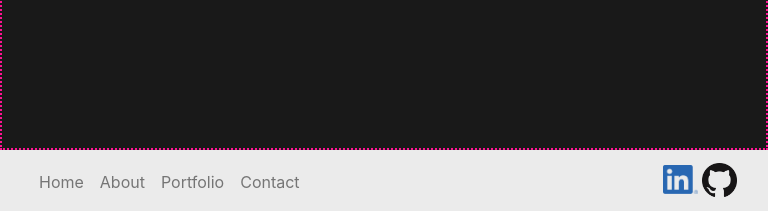
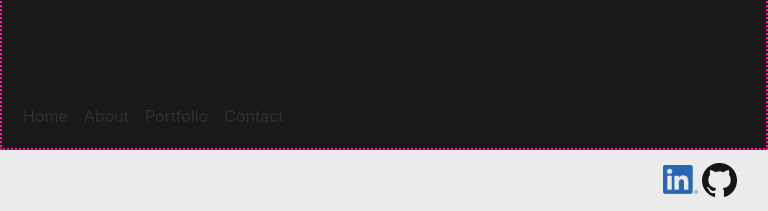
Before and after one commit to EricaTollefson/erica-tollefson-portfolio, a PHP site: page / in a window 768 px wide. Shown: the part 3132-3343 px from the top of the page. Run offline with PHP 8.4, Linux system fonts and the light colour scheme.

Commit message:
update footer nav to open up, adjusted text colors for footer nav

```diff
--- a/public_html/index.php
+++ b/public_html/index.php
@@ -12,6 +12,9 @@
 		<!-- Additional CSS -->
 		<link rel="stylesheet" href="styles.css" type="text/css"/>
 
+		<!-- My JavaScript -->
+		<script src="./script.js"></script>
+
 		<!-- jQuery, then Popper.js, then Bootstrap JS-->
 		<script src="https://code.jquery.com/jquery-3.3.1.slim.min.js"
 				  integrity="sha384-q8i/X+965DzO0rT7abK41JStQIAqVgRVzpbzo5smXKp4YfRvH+8abtTE1Pi6jizo"
@@ -22,6 +25,9 @@
 		<script src="https://stackpath.bootstrapcdn.com/bootstrap/4.3.1/js/bootstrap.min.js"
 				  integrity="sha384-JjSmVgyd0p3pXB1rRibZUAYoIIy6OrQ6VrjIEaFf/nJGzIxFDsf4x0xIM+B07jRM"
 				  crossorigin="anonymous"></script>
+
+		<!-- My JavaScript -->
+		<script src="script.js"></script>
 
 		<title>Erica Tollefson's Portfolio</title>
 	</head>
@@ -36,10 +42,10 @@
 					</button>
 					<div class="collapse navbar-collapse" id="navbarNavAltMarkup">
 						<div class="navbar-nav ml-auto">
-							<a class="nav-item nav-link" href="#">Home</a>
-							<a class="nav-item nav-link" href="#">About</a>
-							<a class="nav-item nav-link" href="#">Portfolio</a>
-							<a class="nav-item nav-link" href="#">Contact</a>
+							<a class="nav-item nav-link" href="#header">Home</a>
+							<a class="nav-item nav-link" href="#about">About</a>
+							<a class="nav-item nav-link" href="#portfolio">Portfolio</a>
+							<a class="nav-item nav-link" href="#contact">Contact</a>
 						</div>
 					</div>
 				</div>
@@ -98,16 +104,15 @@
 				<div class="container d-inline ml-0 mw-100">
 					<a class="navbar-brand float-md-right mr-md-0 my-md-0" href="https://github.com/EricaTollefson" target="_blank"><img src="GitHub-Mark-64px.png" alt="link to my github" width="35px" height="auto"></a>
 					<a class="navbar-brand float-md-right mr-md-1 my-md-0" href="https://www.linkedin.com/in/erica-tollefson-nm/" target="_blank"><img src="LI-In-Bug.png" alt="link to my linkedin page" width="35px" height="auto"></a>
-					<button class="navbar-toggler float-left mt-1 mr-3" type="button" data-toggle="collapse" data-target="#navbarNavAltMarkup"
-							  aria-controls="navbarNavAltMarkup" aria-expanded="false" aria-label="Toggle navigation">
+					<button class="navbar-toggler float-left mt-1 mr-3" type="button" data-toggle="collapse" data-target="#navbarNavAltMarkup" aria-controls="navbarNavAltMarkup" aria-expanded="false" aria-label="Toggle navigation">
 						<span class="navbar-toggler-icon"></span>
 					</button>
-					<div class="collapse navbar-collapse" id="navbarNavAltMarkup">
+					<div class="collapse navbar-collapse bottom" id="navbarNavAltMarkup">
 						<div class="navbar-nav ml-auto mx-md-0 mt-md-1">
-							<a class="nav-item nav-link" href="#">Home</a>
-							<a class="nav-item nav-link" href="#">About</a>
-							<a class="nav-item nav-link" href="#">Portfolio</a>
-							<a class="nav-item nav-link" href="#">Contact</a>
+							<a class="nav-item nav-link text-light bottom-nav" href="#header">Home</a>
+							<a class="nav-item nav-link text-light bottom-nav" href="#about">About</a>
+							<a class="nav-item nav-link text-light bottom-nav" href="#portfolio">Portfolio</a>
+							<a class="nav-item nav-link text-light bottom-nav" href="#contact">Contact</a>
 						</div>
 					</div>
 				</div>
--- a/public_html/styles.css
+++ b/public_html/styles.css
@@ -25,3 +25,39 @@
 {
 	bottom: 0;
 }
+
+@media (max-width: 768px) {
+	.navbar-collapse.bottom {
+		position: absolute;
+		bottom: 60px;
+		left: 0;
+		padding-left: 15px;
+		padding-right: 15px;
+		padding-bottom: 15px;
+		width: 100%;
+	}
+	.navbar-collapse.collapsing.bottom {
+		height: auto;
+		-webkit-transition: bottom 0.1s ease-out;
+		-o-transition: bottom 0.1s ease-out;
+		-moz-transition: bottom 0.1s ease-out;
+		transition: bottom 0.1s ease-out;
+		bottom: -50%;
+	}
+	.navbar-collapse.show.bottom {
+		bottom: 10;
+		-webkit-transition: bottom 0.1s ease-out;
+		-o-transition: bottom 0.1s ease-out;
+		-moz-transition: bottom 0.1s ease-out;
+		transition: bottom 0.1s ease-out;
+	}
+}
+
+@media (min-width: 768px) {
+	.nav-item.bottom-nav {
+		color: #303030 !important;
+	}
+	a.nav-link.bottom-nav:hover {
+		color: #919191 !important;
+	}
+}
```
Also changed, not shown: public_html/script.js (added).
